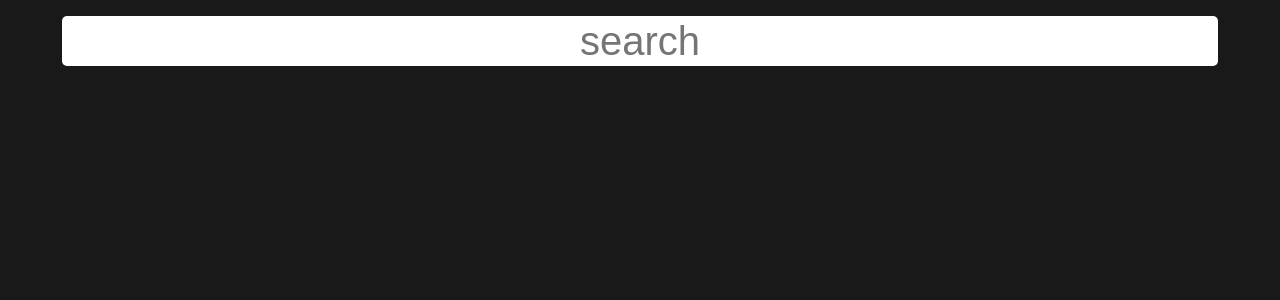
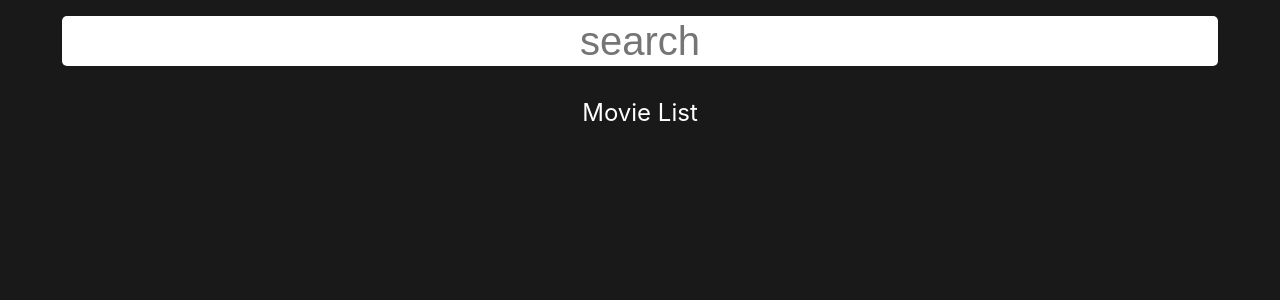
Before and after one commit to akarpas/movie-database, a React (Create React App) app: page / in a window 1280 px wide. Shown: the top 300 px of the page. Built offline with nearby package versions, Linux system fonts and the light colour scheme.

Commit message:
create MovieList component and connect to App with updating isSearch boolean

```diff
--- a/src/components/App.js
+++ b/src/components/App.js
@@ -1,4 +1,6 @@
 import React, { Component } from 'react';
+import MovieList from './MovieList';
+
 import style from './App.module.scss';
 
 class App extends Component {
@@ -27,6 +29,7 @@ class App extends Component {
             placeholder="search"
           />
         </header>
+        <MovieList searchTerm={inputValue} />
       </div>
     );
   }
--- /dev/null
+++ b/src/components/MovieList/index.js
@@ -0,0 +1,31 @@
+import React, { Component } from 'react';
+import style from './index.module.scss';
+
+class MovieList extends Component {
+  state = {
+    isSearch: false,
+  }
+
+  componentWillReceiveProps = (nextProps) => {
+    const { searchTerm } = nextProps;
+      this.setState((state) => {
+        if (searchTerm.length) {
+          return { ...state, isSearch: true };
+        }
+        return { ...state, isSearch: false };
+      });
+  }
+
+  render() {
+    const { searchTerm } = this.props;
+    const { isSearch } = this.state;
+
+    return (
+      <div className={style.container}>
+        Movie List
+      </div>
+    )
+  }
+}
+
+export default MovieList;
--- /dev/null
+++ b/src/components/MovieList/index.module.scss
@@ -0,0 +1,5 @@
+.container {
+  font-size: 1.5rem;
+  color: white;
+  padding: 1rem 0;
+}
```
